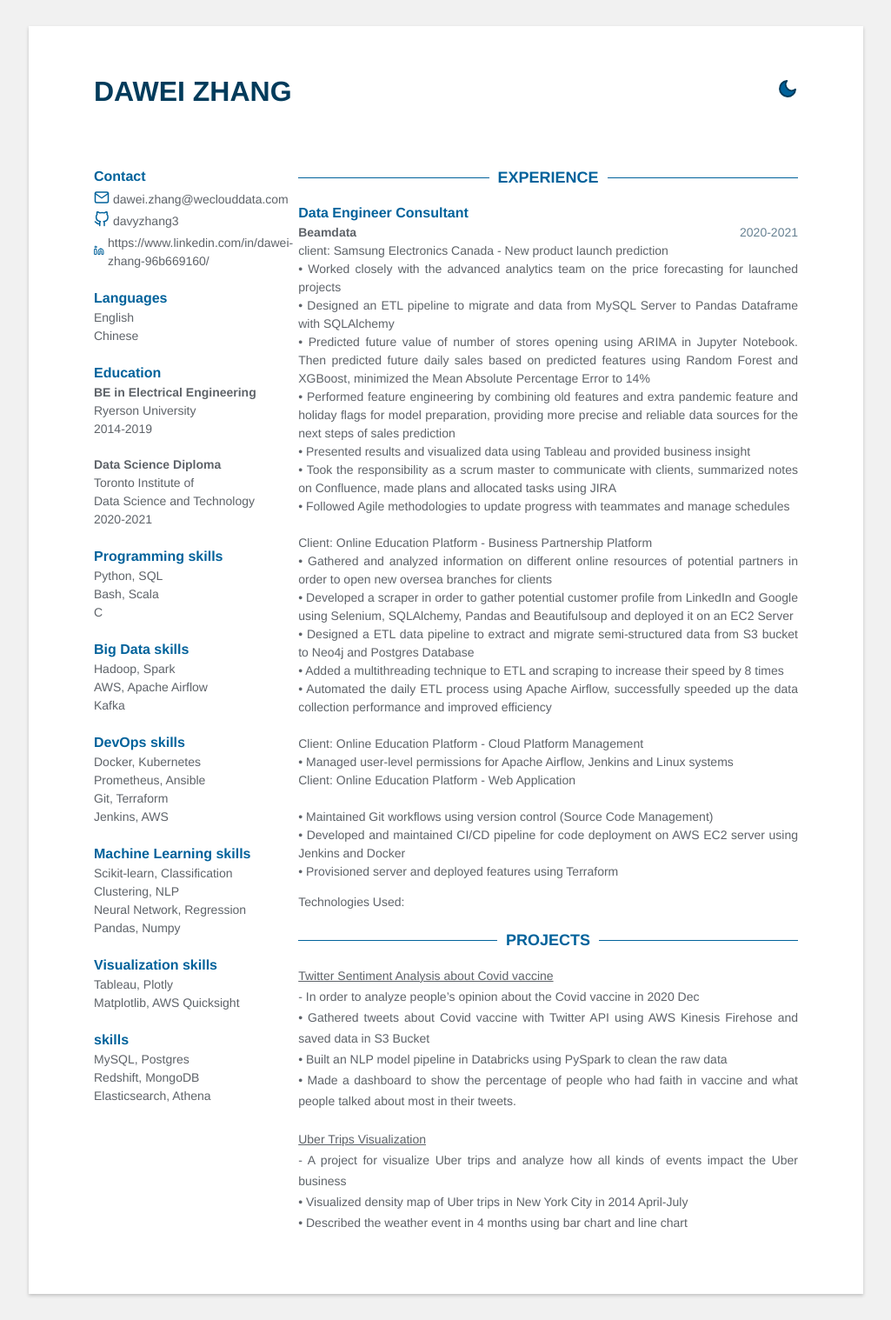
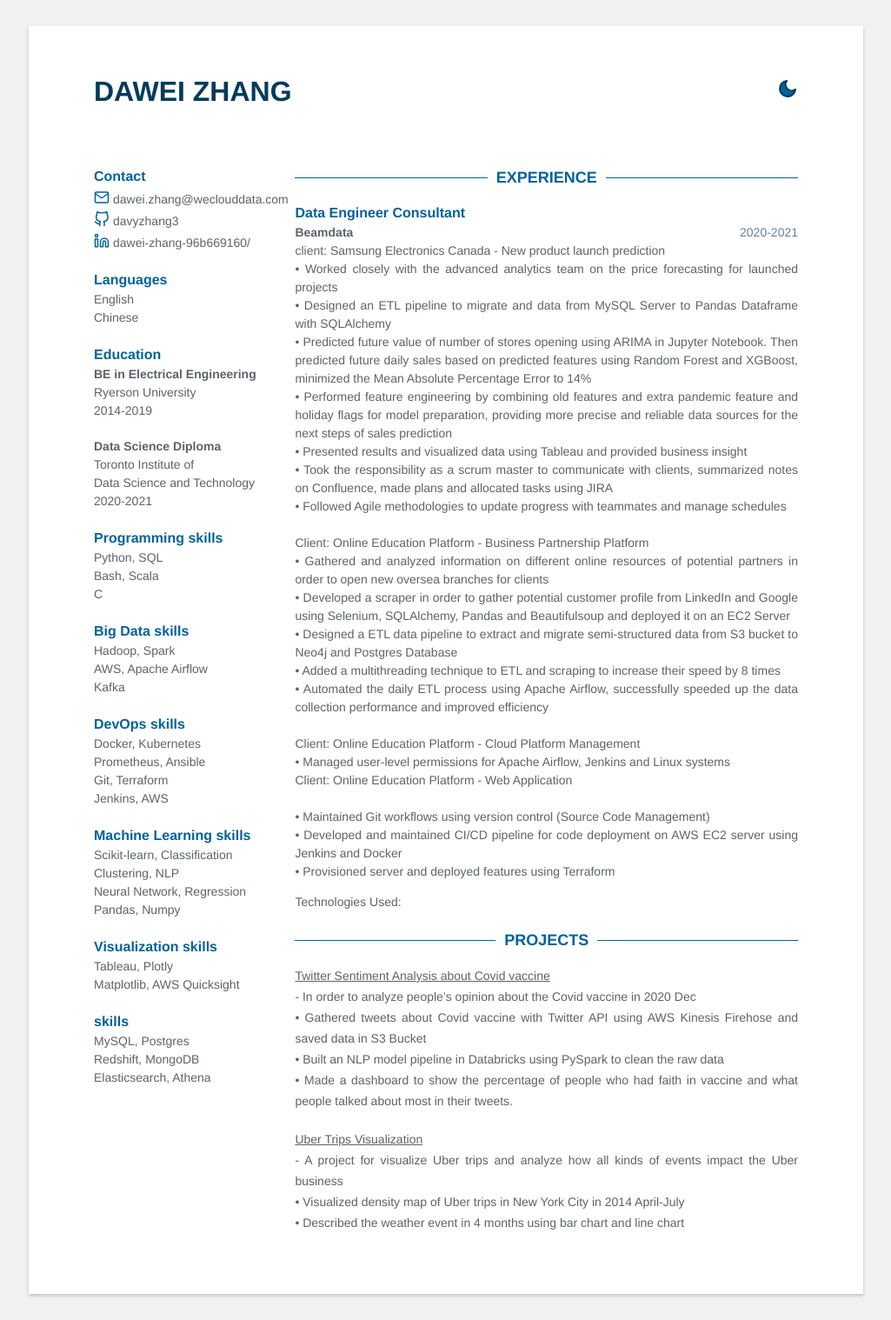
Before and after one commit to davyzhang3/davyzhang3.github.io, a Jekyll site: the page built from docs/index.html, in a window 1280 px wide. Shown: the whole page at 87% size, without its empty margins (127-1152 px from the left). Built offline with Jekyll 4.4.1, drawn with Linux system fonts in a browser that asks for light colours; some of the changed lines change nothing that is shown.

Commit message:
Update linkedin url

```diff
--- a/docs/_data/data.yml
+++ b/docs/_data/data.yml
@@ -6,7 +6,7 @@ fork: false
 contact:
   email: dawei.zhang@weclouddata.com
   github: davyzhang3
-  linkedin: https://www.linkedin.com/in/dawei-zhang-96b669160/
+  linkedin: dawei-zhang-96b669160/
   phone:
   gitlab:
   twitter:
```
